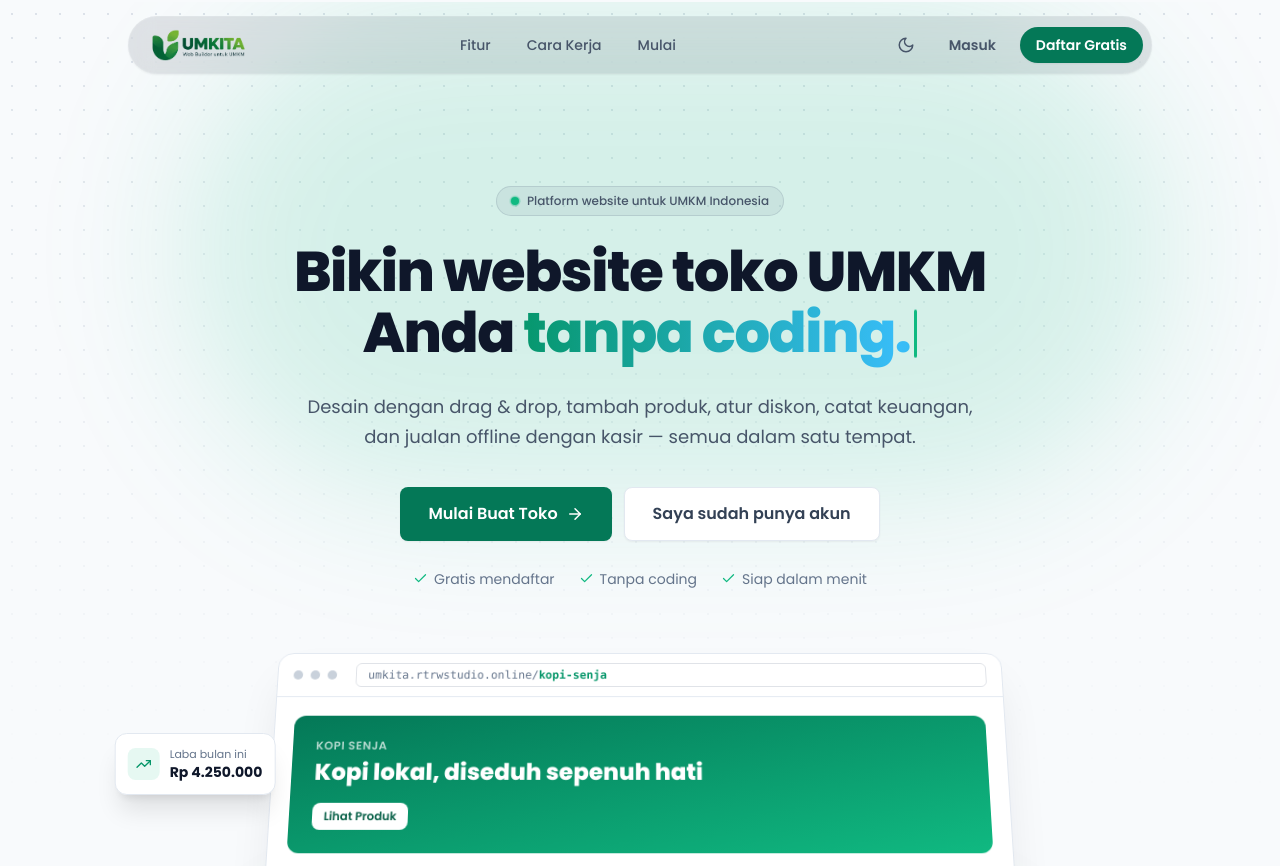
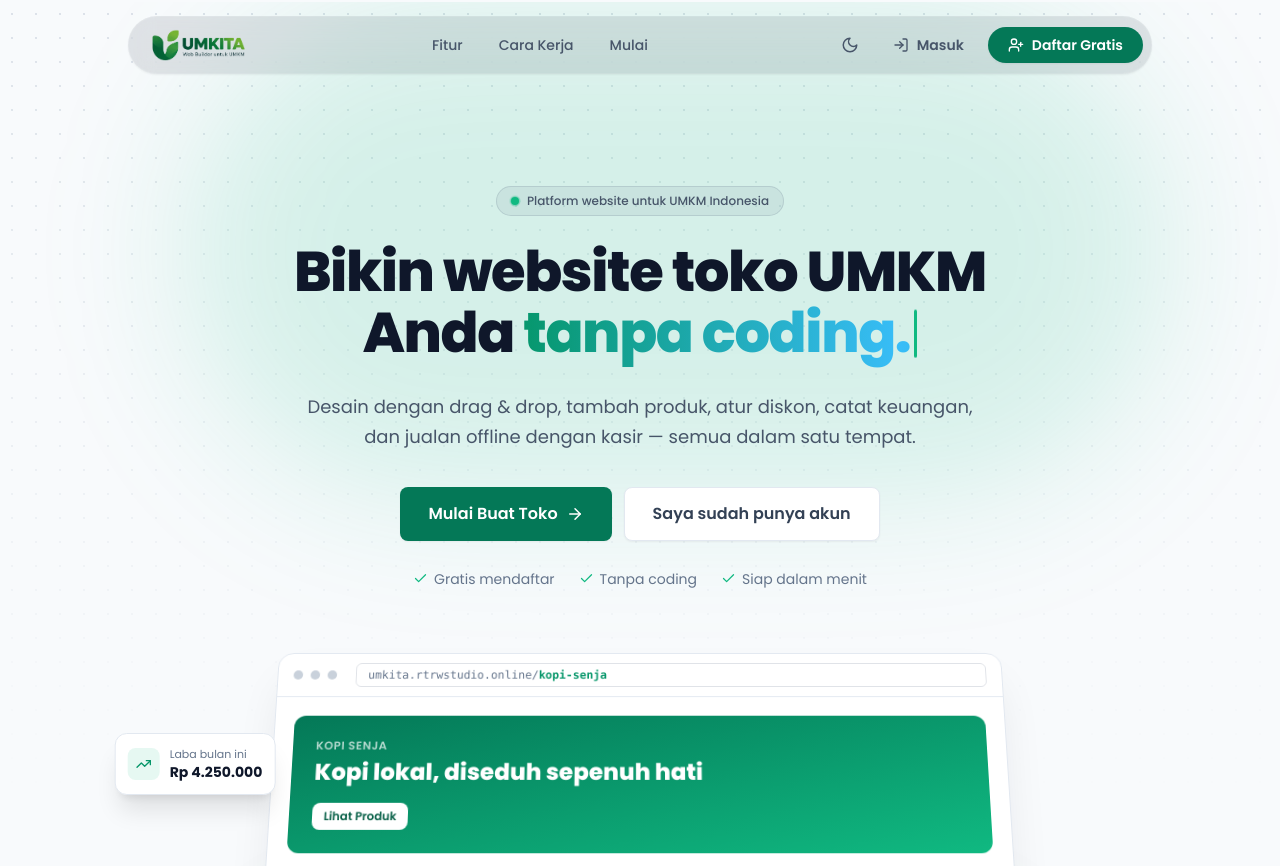
Before and after one commit to Ryn104/Lomba_WebUMKM, a React (Vite) app: page / in a window 1280 px wide. Shown: the top 866 px of the page. Built offline with nearby package versions, Linux system fonts and the light colour scheme; no server answers.

Commit message:
Fix: button login & register di LandingPage

```diff
--- a/src/pages/LandingPage.jsx
+++ b/src/pages/LandingPage.jsx
@@ -1,6 +1,6 @@
 import { useEffect, useRef, useState } from "react";
 import { Link } from "react-router-dom";
-import { Blocks, LayoutDashboard, ReceiptText, Wallet, Globe, MousePointerClick, ArrowRight, Check, ShoppingBag, TrendingUp, Star } from "lucide-react";
+import { Blocks, LayoutDashboard, ReceiptText, Wallet, Globe, MousePointerClick, ArrowRight, Check, ShoppingBag, TrendingUp, Star, LogIn, UserPlus } from "lucide-react";
 import Logo from "../components/ui/Logo";
 import { useAuth } from "../context/AuthContext";
 import { PLATFORM_DOMAIN } from "../lib/supabase";
@@ -174,14 +174,15 @@ function Navbar({ user, isAdmin }) {
   }, []);
 
   return (
-    <header className="sticky top-0 z-30 px-4 pt-4">
+    <header className="sticky top-0 z-30 px-3 pt-3 sm:px-4 sm:pt-4">
       <div
-        className={`relative mx-auto flex max-w-5xl items-center justify-between rounded-full border border-white/10 bg-slate-900/10 py-2 pl-5 pr-2 backdrop-blur-md transition-all duration-300 ${
-          scrolled ? 'shadow-lg shadow-black/20' : 'shadow-sm'
+        className={`relative mx-auto flex max-w-5xl items-center justify-between gap-2 rounded-full border border-white/10 bg-slate-900/10 py-1.5 pl-3 pr-1.5 backdrop-blur-md transition-all duration-300 sm:py-2 sm:pl-5 sm:pr-2 ${
+          scrolled ? "shadow-lg shadow-black/20" : "shadow-sm"
         }`}
       >
-        {/* div overlay bg-slate-900/80 dihapus */}
-        <Link to="/" className="text-slate-900"><Logo /></Link>
+        <Link to="/" className="shrink-0 text-slate-900">
+          <Logo />
+        </Link>
 
         <nav className="hidden items-center gap-1 md:flex">
           {navLinks.map((l) => (
@@ -191,22 +192,27 @@ function Navbar({ user, isAdmin }) {
           ))}
         </nav>
 
-        <div className="flex items-center gap-2">
+        <div className="flex shrink-0 items-center gap-1 sm:gap-2">
           {user ? (
             <>
-              <Link to={isAdmin ? "/admin" : "/dashboard"} className="btn-primary !rounded-full">
-                {isAdmin ? "Dashboard Admin" : "Buka Dashboard"}
+              <Link to={isAdmin ? "/admin" : "/dashboard"} className="btn-primary !rounded-full !px-3.5 !py-2 text-sm whitespace-nowrap sm:!px-5">
+                <LayoutDashboard size={16} className="shrink-0" />
+                <span className="sm:hidden">Dashboard</span>
+                <span className="hidden sm:inline">{isAdmin ? "Dashboard Admin" : "Buka Dashboard"}</span>
               </Link>
               <AccountMenu />
             </>
           ) : (
             <>
               <ThemeIconButton />
-              <Link to="/login" className="btn-ghost !rounded-full">
+              <Link to="/login" className="btn-ghost !rounded-full !px-3 !py-2 text-sm whitespace-nowrap sm:!px-4">
+                <LogIn size={16} className="shrink-0" />
                 Masuk
               </Link>
-              <Link to="/register" className="btn-primary !rounded-full">
-                Daftar Gratis
+              <Link to="/register" className="btn-primary !rounded-full !px-3.5 !py-2 text-sm whitespace-nowrap sm:!px-5">
+                <UserPlus size={16} className="shrink-0" />
+                <span className="sm:hidden">Daftar</span>
+                <span className="hidden sm:inline">Daftar Gratis</span>
               </Link>
             </>
           )}
@@ -521,8 +527,7 @@ export default function LandingPage() {
 
           <div className="mt-12 flex flex-col items-center justify-between gap-3 border-t border-slate-200 pt-6 text-xs text-slate-500 sm:flex-row">
             <p>
-              © {new Date().getFullYear()} UMKITA · {' '}
-              <span className="font-semibold text-slate-700">Kata Sandi Bebas</span>, RTRW Studio
+              © {new Date().getFullYear()} UMKITA · <span className="font-semibold text-slate-700">Kata Sandi Bebas</span>, RTRW Studio
             </p>
             <p className="font-mono">{PLATFORM_DOMAIN}</p>
           </div>
```
